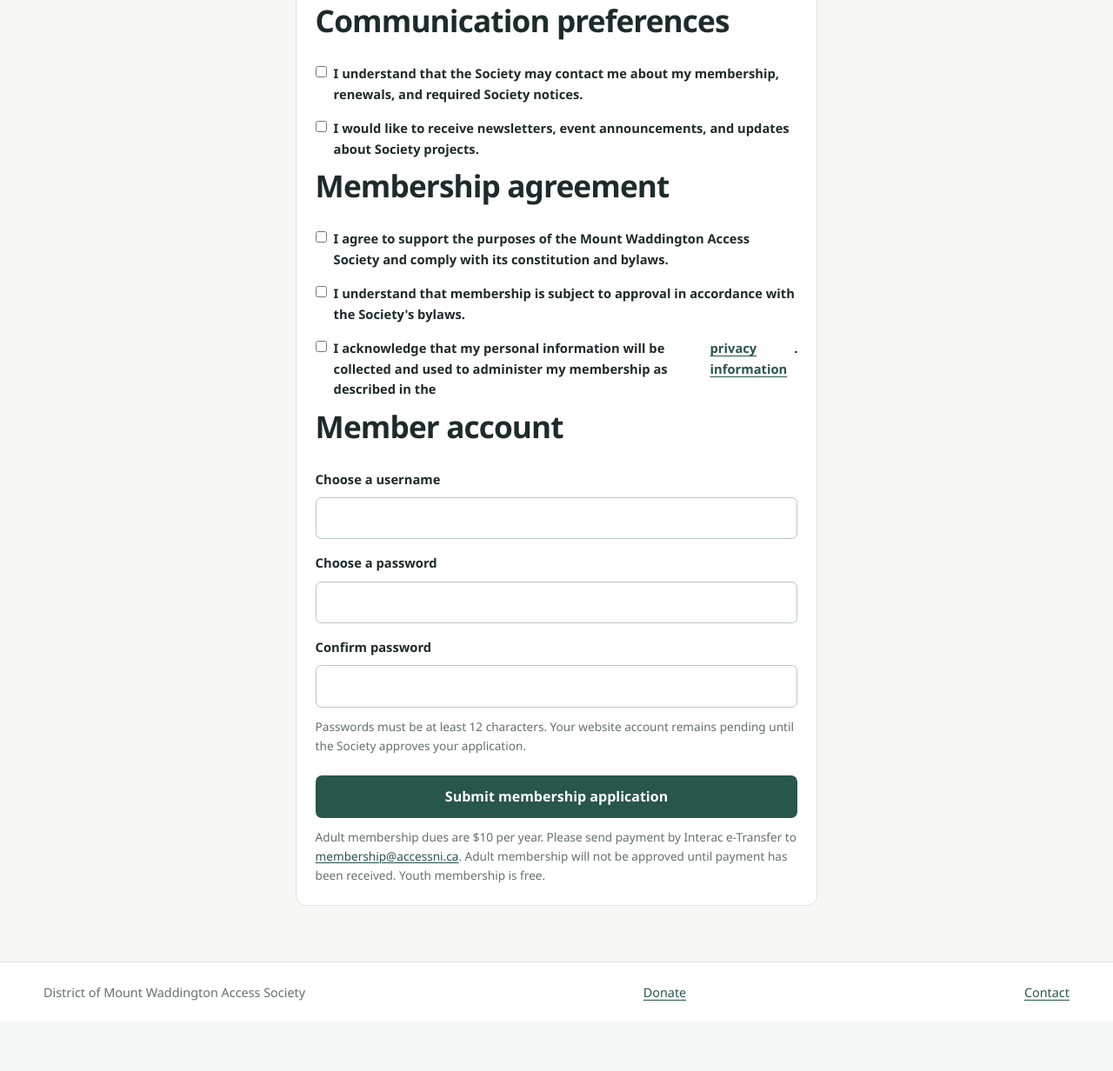
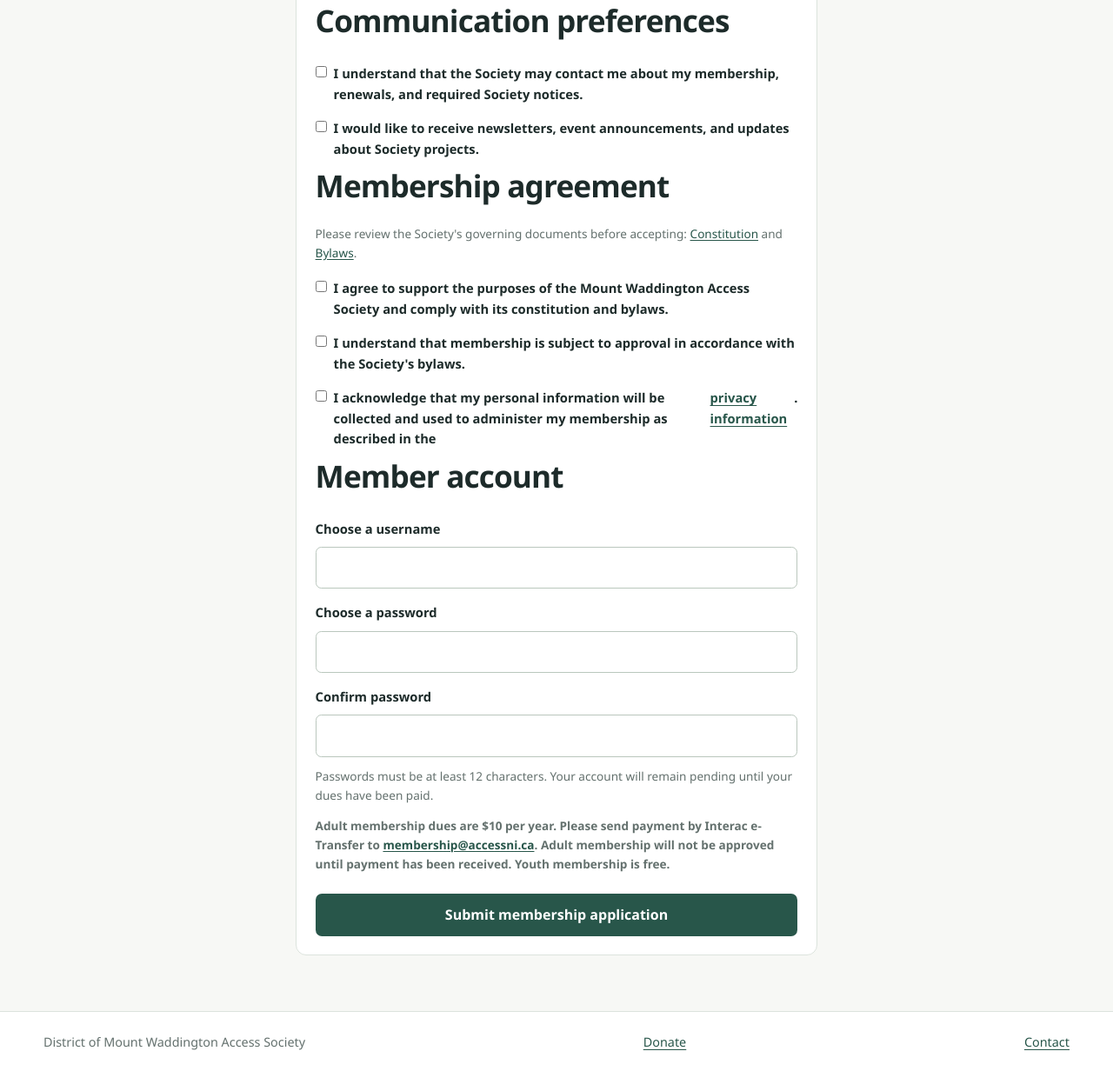
Before and after one commit to trevorjharder/DMWAS, a Flask app: page /membership/request in a window 1280 px wide. Shown: the part 2089-3321 px from the top of the page at 87% size. Before the commit the page ends 3240 px from the top, so only its background shows below. Run offline with Flask 3, Linux system fonts and the light colour scheme; some libraries are stand-ins or nearby versions.

Commit message:
Add bylaws and consititution to membership form

```diff
--- a/templates/membership_request.html
+++ b/templates/membership_request.html
@@ -146,6 +146,12 @@
       </label>
 
       <h2>Membership agreement</h2>
+      <p class="form-hint">
+        Please review the Society's governing documents before accepting:
+        <a href="{{ url_for('static', filename='Constitution of the District of Mount Waddington Access Society.pdf') }}" target="_blank" rel="noopener">Constitution</a>
+        and
+        <a href="{{ url_for('static', filename='Bylaws of the District of Mount_Waddington_Access_Society.pdf') }}" target="_blank" rel="noopener">Bylaws</a>.
+      </p>
       <label class="check-label">
         <input type="checkbox" name="agree_membership_support" value="yes" required {% if request.form.get('agree_membership_support') == 'yes' %}checked{% endif %} />
         I agree to support the purposes of the Mount Waddington Access Society and comply with its constitution and bylaws.
@@ -207,19 +213,21 @@
         required
       />
       <p class="form-hint">
-        Passwords must be at least 12 characters. Your website account remains
-        pending until the Society approves your application.
+        Passwords must be at least 12 characters. Your account will remain
+        pending until your dues have been paid.
+      </p>
+      <p class="form-hint">
+        <strong>
+          Adult membership dues are $10 per year. Please send payment by Interac
+          e-Transfer to
+          <a href="mailto:membership@accessni.ca">membership@accessni.ca</a>.
+          Adult membership will not be approved until payment has been received.
+          Youth membership is free.
+        </strong>
       </p>
       <button class="button button--primary button--full" type="submit">
         Submit membership application
       </button>
-      <p class="form-hint">
-        Adult membership dues are $10 per year. Please send payment by Interac
-        e-Transfer to
-        <a href="mailto:membership@accessni.ca">membership@accessni.ca</a>.
-        Adult membership will not be approved until payment has been received.
-        Youth membership is free.
-      </p>
     </form>
     <script>
       (() => {
```
Also changed, not shown: tests/test_site.py (+4 -0 lines), .pytest-tmp-validation/test_membership_application_fo0/test.sqlite (added).
